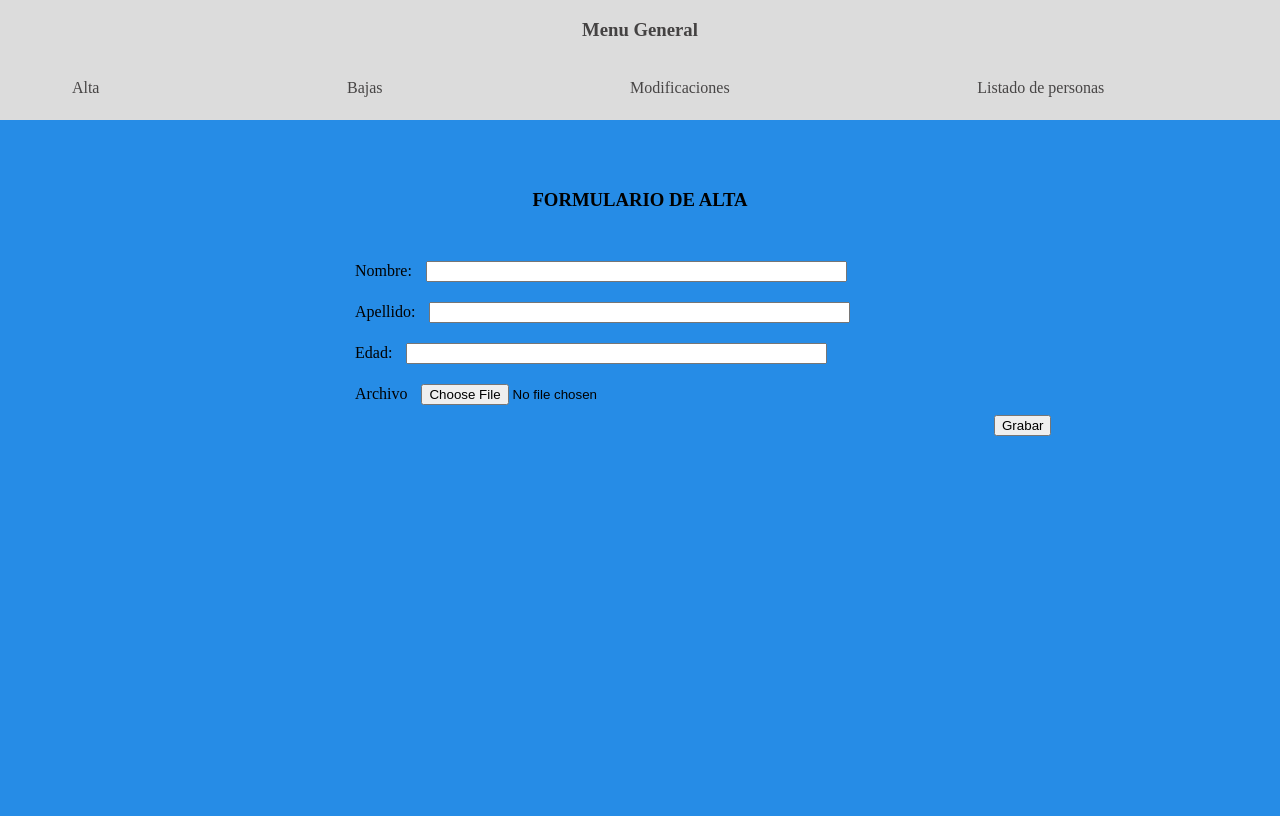
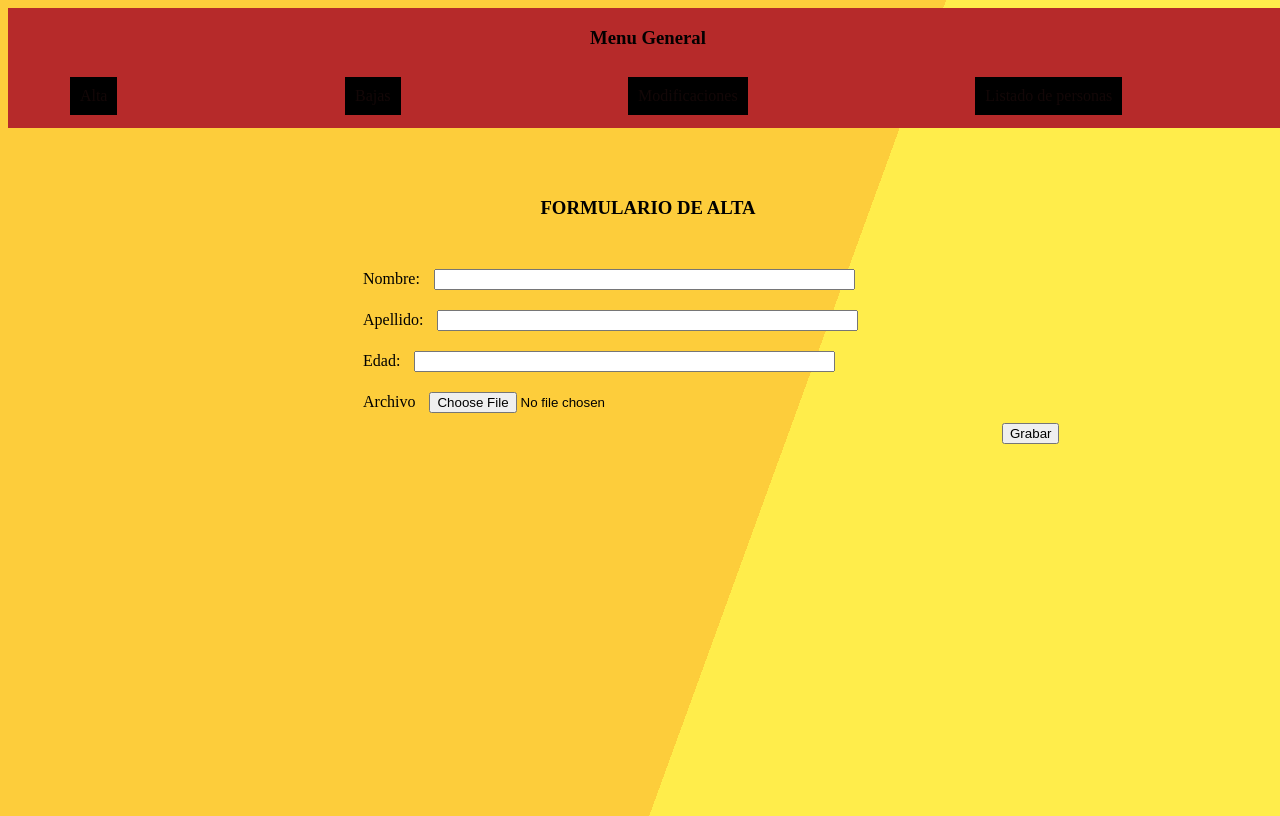
Before and after one commit to danteuri/PhpEjemplo-subirArchivoABase, a PHP site: page /forms/form-altas.php in a window 1280 px wide. Before the commit the page ends 436 px from the top, so only its background shows below. Run offline with PHP 8.4, Linux system fonts and the light colour scheme.

Commit message:
comienzo
pude entender por donde empezar, el body del menu porque ahi se aplica a todo y bueno luego de eso solamnete tengo sue;o asique me ire a dormir Zzz

```diff
--- a/css/menu.css
+++ b/css/menu.css
@@ -1,19 +1,19 @@
 body{
-    margin: 0;
-    padding: 0;
-    background-color: rgb(38, 140, 230);
-}
+    width: 100%;
+    height: 100vh;
+    background: linear-gradient(110deg, #fdcd3b 60%, #ffed4b 60%);
+  }
 
 .header{
     display: flex;
     flex-direction: column;
-    background-color: gainsboro;
+    background-color: rgb(182, 42, 42);
     height: 120px;
 }
 
 .titulo{
     text-align: center;
-    color: rgb(68, 66, 66);
+    color: rgb(3, 0, 0);
 }
 
 .menu{
@@ -24,8 +24,8 @@ body{
 .menu a{
     text-decoration: none;
     padding: 10px;
-    color: rgb(71, 69, 69);
-    background-color: gainsboro;
+    color: rgb(19, 7, 7);
+    background-color: rgb(0, 0, 0);
     margin: 10px;
 }
 
--- a/forms/form-altas.php
+++ b/forms/form-altas.php
@@ -7,6 +7,7 @@ include '../code/menu.php';
 	<meta charset="UTF-8">
 	<meta name="viewport" content="width=device-width, initial-scale=1.0">
 	<link rel="stylesheet" href="../css/formAltas.css">
+	<link rel="stylesheet" href="../css/menu.css">
 	<title>Formulario de Altas</title>
 </head>
 <body>
```
